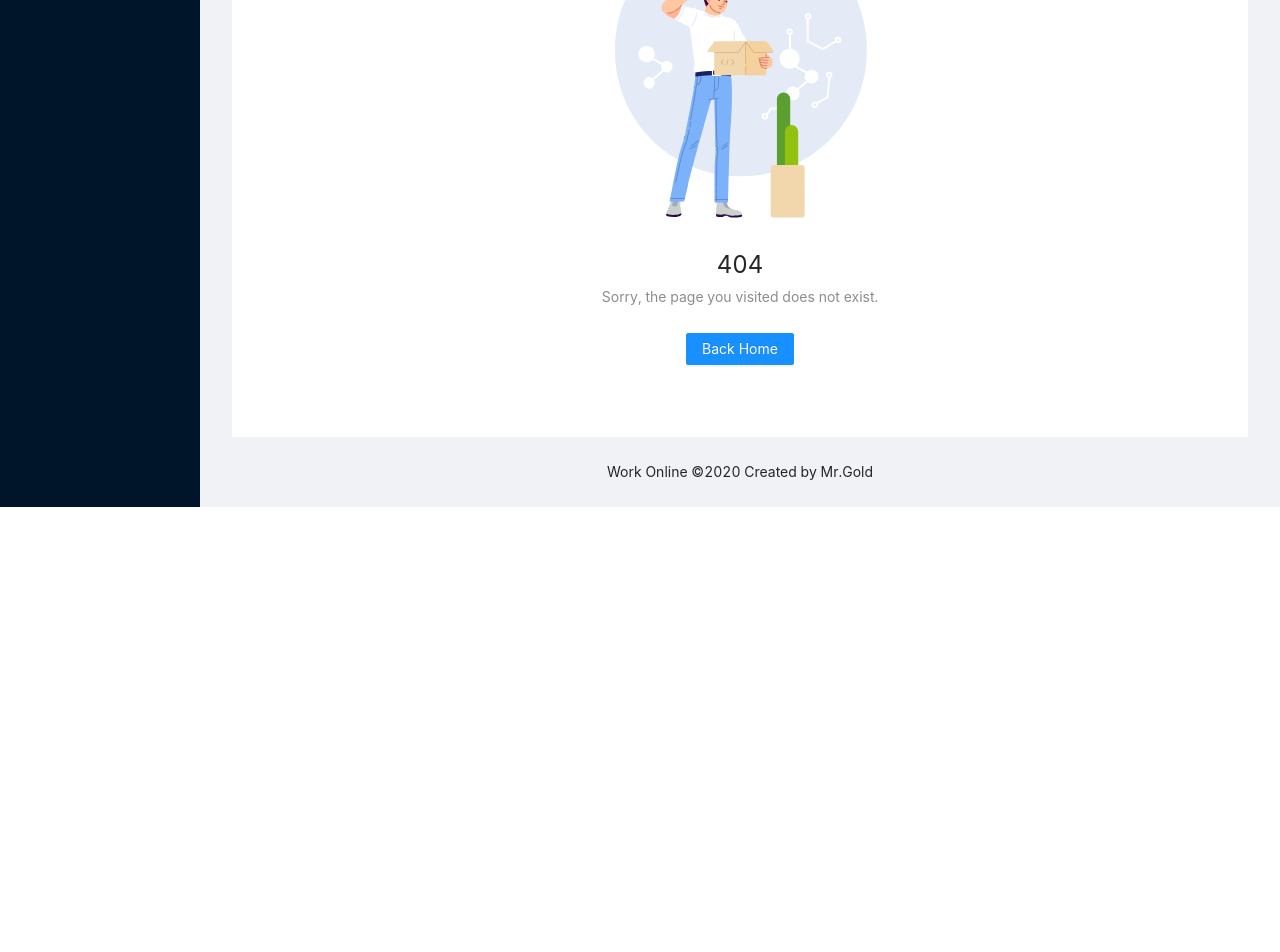
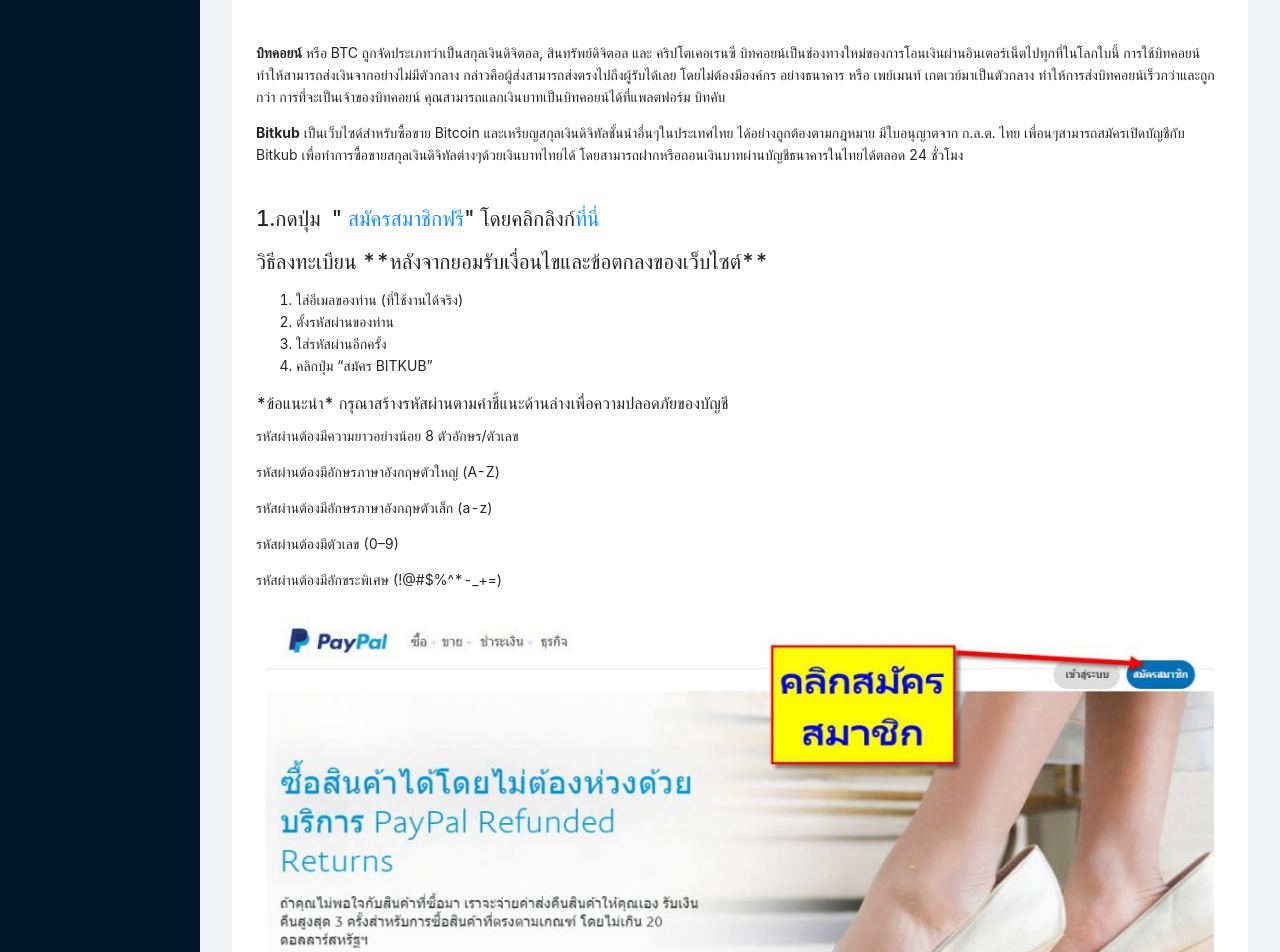
Before and after one commit to tarrelateto1/practic-react, a React (Create React App) app: page /wallet/bitkub in a window 1280 px wide. Before the commit this address had no page. Shown: the part 260-1212 px from the top of the page. Before the commit the page ends 800 px from the top, so only its background shows below. Built offline with nearby package versions, Linux system fonts and the light colour scheme.

Commit message:
Add link in bitkub page

```diff
--- a/src/components/SiderComponent/index.js
+++ b/src/components/SiderComponent/index.js
@@ -42,12 +42,12 @@
                         </Menu.Item>
                     </SubMenu>
                     <SubMenu key="sub4" icon={<TeamOutlined />} title="กระเป๋าเงินออนไลน์">
-                        <Menu.Item key="5">Paypal
+                        <Menu.Item key="6">Paypal
                             <Link to="/wallet/paypal"/>
                         </Menu.Item>
-                        {/*<Menu.Item key="5">Bitkub*/}
-                            {/*<Link to="/clip/clipclap"/>*/}
-                        {/*</Menu.Item>*/}
+                        <Menu.Item key="7">Bitkub
+                            <Link to="/wallet/bitkub"/>
+                        </Menu.Item>
                     </SubMenu>
                 </Menu>
             </Sider>
--- /dev/null
+++ b/src/containers/Contents/MoneyWallet/Bitkub/index.js
@@ -0,0 +1,62 @@
+import React, {Component} from 'react';
+import {Col, Layout, Row} from "antd"
+//paypal images
+import paypal1 from '../../../../assets/Wallet/Paypal/paypal1.jpg'
+
+
+const {Content}=Layout
+export default class Bitkub extends Component {
+    render() {
+        return (
+            <Content style={{margin: '24px 16px 0'}}>
+                <div className="site-layout-background" style={{padding: 24, minHeight: 360, margin: '24px 16px 0'}}>
+                    <Row justify="start">
+                        <Col sm={{span: 24}} md={{span: 24}} lg={{span: 24}} xl={{span: 24}}>
+                            <h1>Bitkub</h1>
+                            <p><b>บิทคอยน์</b> หรือ BTC ถูกจัดประเภทว่าเป็นสกุลเงินดิจิตอล, สินทรัพย์ดิจิตอล และ
+                                คริปโตเคอเรนซี บิทคอยน์เป็นช่องทางใหม่ของการโอนเงินผ่านอินเตอร์เน็ตไปทุกที่ในโลกใบนี้
+                                การใช้บิทคอยน์ทำให้สามารถส่งเงินจากอย่างไม่มีตัวกลาง
+                                กล่าวคือผู้ส่งสามารถส่งตรงไปถึงผู้รับได้เลย โดยไม่ต้องมีองค์กร อย่างธนาคาร หรือ
+                                เพย์เมนท์ เกตเวย์มาเป็นตัวกลาง ทำให้การส่งบิทคอยน์เร็วกว่าและถูกกว่า
+                                การที่จะเป็นเจ้าของบิทคอยน์ คุณสามารถแลกเงินบาทเป็นบิทคอยน์ได้ที่แพลตฟอร์ม บิทคับ</p>
+                            <p><b>Bitkub</b> เป็นเว็บไซด์สำหรับซื้อขาย Bitcoin
+                                และเหรียญสกุลเงินดิจิทัลชั้นนำอื่นๆในประเทศไทย ได้อย่างถูกต้องตามกฎหมาย มีใบอนุญาตจาก
+                                ก.ล.ต. ไทย เพื่อนๆสามารถสมัครเปิดบัญชีกับ Bitkub
+                                เพื่อทำการซื้อขายสกุลเงินดิจิทัลต่างๆด้วยเงินบาทไทยได้
+                                โดยสามารถฝากหรือถอนเงินบาทผ่านบัญชีธนาคารในไทยได้ตลอด 24 ชั่วโมง</p>
+                            <br/>
+                            <h2>1.กดปุ่ม &nbsp;" <a href={"https://www.bitkub.com/signup?ref=236313"} target="_blank"
+                                                    rel="noopener noreferrer">สมัครสมาชิกฟรี</a>" โดยคลิกลิงก์<a
+                                href={"https://www.bitkub.com/signup?ref=236313"} target="_blank"
+                                rel="noopener noreferrer">ที่นี่</a></h2>
+                            <h2>วิธีลงทะเบียน **หลังจากยอมรับเงื่อนไขและข้อตกลงของเว็บไซต์**</h2>
+                            <ol>
+                                <li>ใส่อีเมลของท่าน (ที่ใช้งานได้จริง)</li>
+                                <li>ตั้งรหัสผ่านของท่าน</li>
+                                <li>ใส่รหัสผ่านอีกครั้ง</li>
+                                <li> คลิกปุ่ม “สมัคร BITKUB”</li>
+                            </ol>
+                            <h3>*ข้อแนะนำ* กรุณาสร้างรหัสผ่านตามคำชี้แนะด้านล่างเพื่อความปลอดภัยของบัญชี</h3>
+                            <p>รหัสผ่านต้องมีความยาวอย่างน้อย 8 ตัวอักษร/ตัวเลข</p>
+                            <p>รหัสผ่านต้องมีอักษรภาษาอังกฤษตัวใหญ่ (A-Z)</p>
+                            <p>รหัสผ่านต้องมีอักษรภาษาอังกฤษตัวเล็ก (a-z)</p>
+                            <p>รหัสผ่านต้องมีตัวเลข (0–9)</p>
+                            <p>รหัสผ่านต้องมีอักขระพิเศษ (!@#$%^*-_+=)</p>
+                        </Col>
+                    </Row>
+                    <Row justify="start">
+                        <Col sm={{span: 24}} md={{span: 24}} lg={{span: 24}} xl={{span: 24}}>
+                            <img src={paypal1} alt="paypal1"/>
+                        </Col>
+                    </Row>
+                    <Row justify="start">
+                        <Col sm={{span: 24}} md={{span: 24}} lg={{span: 24}} xl={{span: 24}}>
+                            <p><b>คลิกเริ่มใช้งาน</b> (เลือกที่ฝั่งซื้อสินค้าด้ย Paypal)</p>
+                        </Col>
+                    </Row>
+
+                </div>
+            </Content>
+        )
+    }
+}
--- a/src/routes/index.js
+++ b/src/routes/index.js
@@ -10,6 +10,7 @@
 import ClipClap from '../containers/Contents/Clip/ClipClap'
 //Wallet
 import Paypal from '../containers/Contents/MoneyWallet/Paypal'
+import Bitkub from "../containers/Contents/MoneyWallet/Bitkub";
 //NotFound
 import NotFoundPage from "../containers/Contents/Main/NotFoundPage";
 
@@ -24,6 +25,7 @@
         <Route path='/survey/surveyon' component={Surveyon}/>
         <Route path='/clip/clipclap' component={ClipClap}/>
         <Route path='/wallet/paypal' component={Paypal}/>
+        <Route path='/wallet/bitkub' component={Bitkub}/>
         <Route component={NotFoundPage}/>
     </Switch>
 )
```
